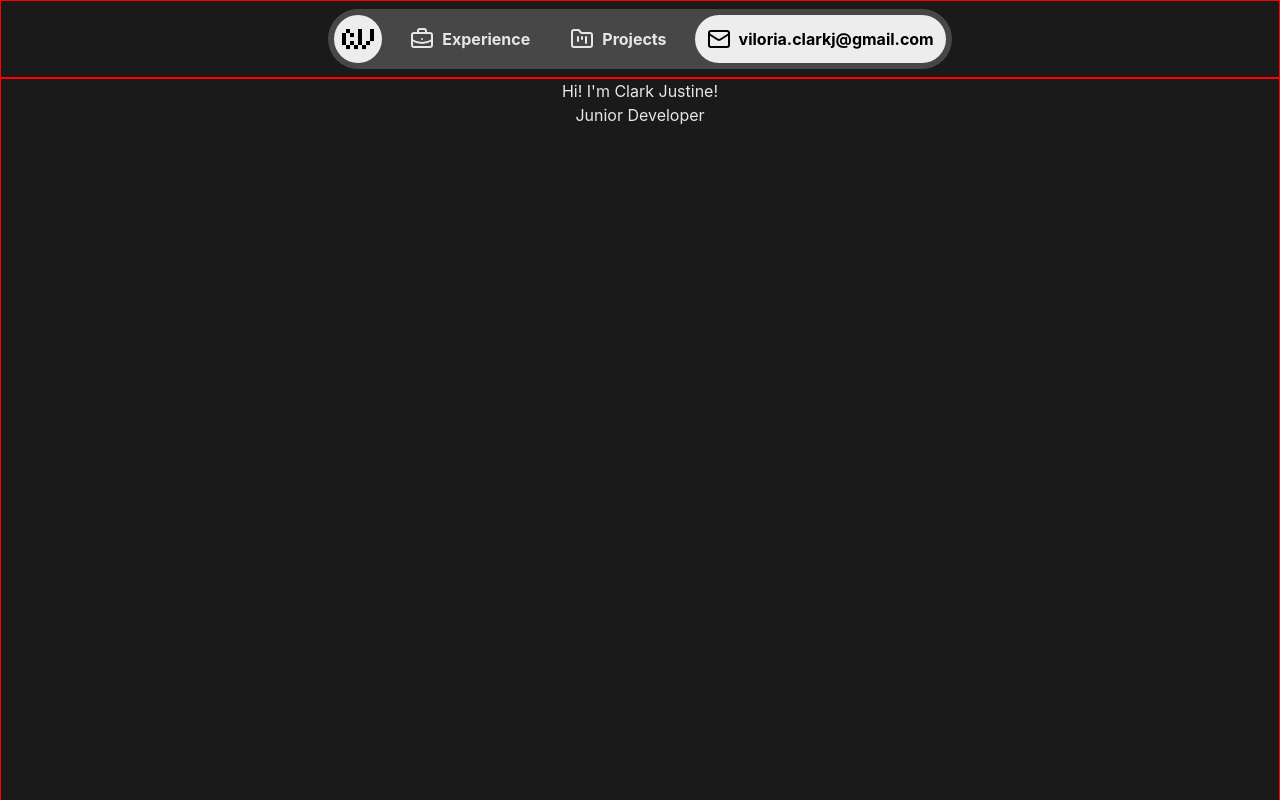
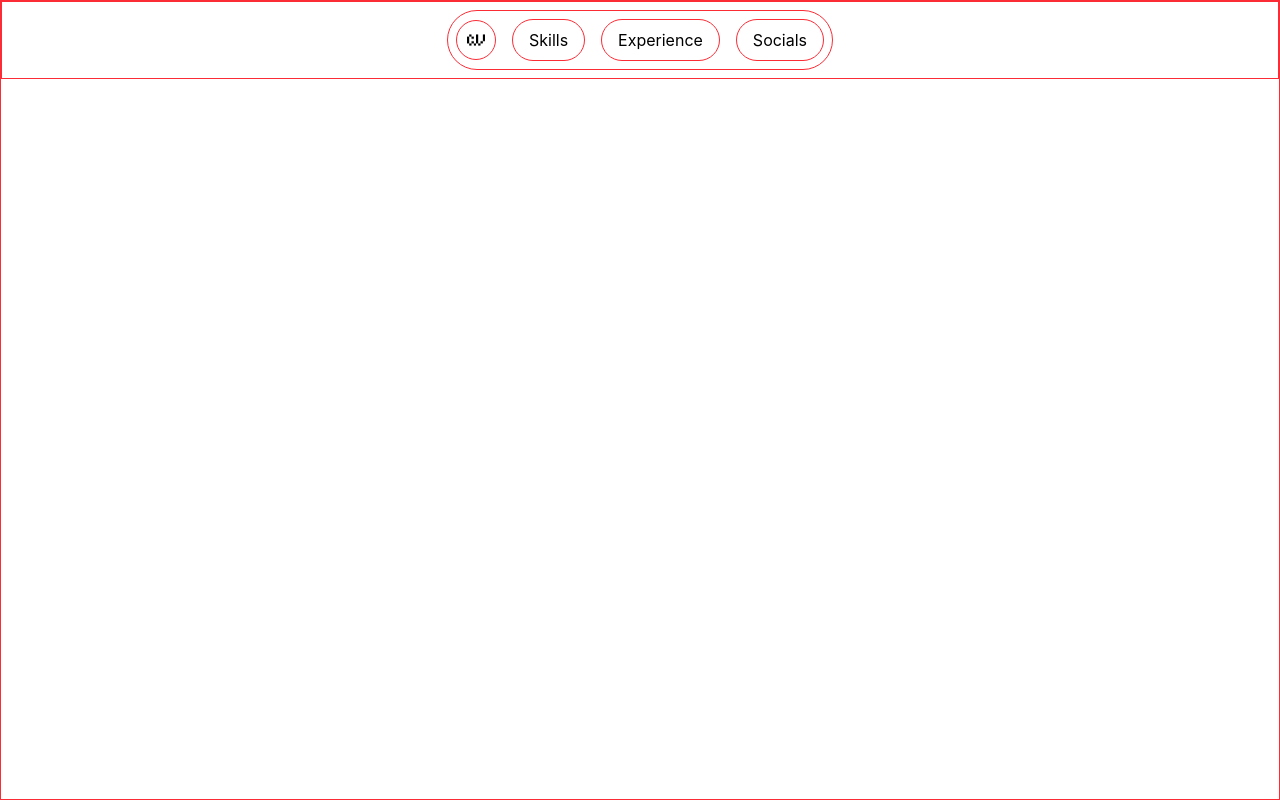
Before and after one commit to viloria-clarkjustine/my-portfolio, a React (Vite) app: page / in a window 1280 px wide. Shown: the top 800 px of the page. Built offline with nearby package versions, Linux system fonts and the light colour scheme.

Commit message:
initially created the structure of the Navbar

```diff
--- a/index.html
+++ b/index.html
@@ -1,16 +1,27 @@
 <!doctype html>
-<html lang="en">
+<html lang="en" class="scroll-smooth">
     <head>
         <meta charset="UTF-8" />
         <link
             rel="icon"
-            type="image/svg+xml"
-            href="src/assets/pattern_square_white.png"
+            type="image/png"
+            href="/src/assets/cjv_logo_white.png"
         />
         <meta name="viewport" content="width=device-width, initial-scale=1.0" />
-        <title>Viloria | Junior Developer</title>
+        <meta
+            name="description"
+            content="Personal portfolio of Clark Justine Viloria - Junior Full-Stack Developer building modern, responsive, and performant web applications."
+        />
+        <title>Clark Justine Viloria | Junior Software Developer</title>
+        <!-- Fonts -->
+        <link rel="preconnect" href="https://fonts.googleapis.com" />
+        <link rel="preconnect" href="https://fonts.gstatic.com" crossorigin />
+        <link
+            href="https://fonts.googleapis.com/css2?family=Fira+Code:wght@400;500;600&family=Plus+Jakarta+Sans:wght@300;400;500;600;700;800&display=swap"
+            rel="stylesheet"
+        />
     </head>
-    <body>
+    <body class="min-h-screen">
         <div id="root"></div>
         <script type="module" src="/src/main.jsx"></script>
     </body>
--- a/package.json
+++ b/package.json
@@ -11,12 +11,8 @@
   },
   "dependencies": {
     "@tailwindcss/vite": "^4.3.3",
-    "dom": "^0.0.3",
-    "lucide-react": "^1.34.0",
     "react": "^19.2.8",
     "react-dom": "^19.2.8",
-    "react-icons": "^5.7.0",
-    "react-router": "^8.3.0",
     "tailwindcss": "^4.3.3"
   },
   "devDependencies": {
--- a/src/App.jsx
+++ b/src/App.jsx
@@ -1,27 +1,9 @@
-import { BrowserRouter, Routes, Route } from "react-router";
 import Navbar from "./components/Navbar";
-import Hero from "./components/Hero";
-import Experience from "./components/Experience";
-import Projects from "./components/Projects";
 
 export default function App() {
   return (
-    <BrowserRouter>
+    <div className="min-h-screen border border-red-500">
       <Navbar />
-      <main>
-        <Routes>
-          <Route
-            path="/"
-            element={
-              <>
-                <Hero id="home" />
-                <Experience id="experience" />
-                <Projects id="projects" />
-              </>
-            }
-          />
-        </Routes>
-      </main>
-    </BrowserRouter>
+    </div>
   );
 }
--- a/src/components/Experience.jsx
+++ /dev/null
@@ -1,7 +0,0 @@
-export default function Experience() {
-  return (
-    <section id="experience" className="debug">
-      <h1>EXPERIENCE</h1>
-    </section>
-  );
-}
--- a/src/components/Hero.jsx
+++ /dev/null
@@ -1,9 +0,0 @@
-export default function Hero() {
-  return (
-    <section id="home" className="debug ">
-      <img src="" alt="" />
-      <h1>Hi! I'm Clark Justine!</h1>
-      <h2>Junior Developer</h2>
-    </section>
-  );
-}
--- a/src/components/Navbar.jsx
+++ b/src/components/Navbar.jsx
@@ -1,114 +1,47 @@
+import logo from "../assets/pattern_square.png";
+
 export default function Navbar() {
-  const handleNavigation = (e) => {
-    setTimeout(() => {
-      window.history.replaceState(null, null, window.location.pathname);
-    }, 0);
-  };
-
   return (
-    <nav className="sticky top-0 debug flex justify-center items-center py-2">
-      <div className="flex justify-center items-center rounded-full p-1.5 gap-4 bg-card/20">
+    <nav className="flex items-center justify-center border border-red-500 p-2">
+      <ul className="flex items-center gap-4 border border-red-500 p-2 rounded-full">
+        <li>
           <a
             href="#home"
-          className="flex justify-center items-center rounded-full text-black p-2 bg-brand bg-card/90"
-          onClick={handleNavigation}
             aria-label="Home"
+            className="flex items-center justify-center w-10 h-10 border border-red-500 rounded-full"
           >
-          <svg
-            className="w-8 h-8"
-            xmlns="http://www.w3.org/2000/svg"
-            viewBox="0 0 512 320"
+            <img
+              src={logo}
+              alt="Site Logo"
+              className="w-6 h-6 object-contain"
+            />
+          </a>
+        </li>
+        <li>
+          <a
+            href="#skills"
+            className="inline-flex items-center justify-center border border-red-500 px-4 py-2 rounded-full"
           >
-            <rect x="0" y="64" width="64" height="65" fill="currentColor" />
-            <rect x="0" y="128" width="64" height="65" fill="currentColor" />
-            <rect x="0" y="192" width="64" height="65" fill="currentColor" />
-            <rect x="64" y="0" width="64" height="65" fill="currentColor" />
-            <rect x="64" y="256" width="64" height="65" fill="currentColor" />
-            <rect x="128" y="64" width="64" height="65" fill="currentColor" />
-            <rect x="128" y="192" width="64" height="65" fill="currentColor" />
-            <rect x="192" y="256" width="64" height="65" fill="currentColor" />
-            <rect x="256" y="0" width="64" height="65" fill="currentColor" />
-            <rect x="256" y="64" width="64" height="65" fill="currentColor" />
-            <rect x="256" y="128" width="64" height="65" fill="currentColor" />
-            <rect x="256" y="192" width="64" height="65" fill="currentColor" />
-            <rect x="320" y="256" width="64" height="65" fill="currentColor" />
-            <rect x="384" y="192" width="64" height="65" fill="currentColor" />
-            <rect x="448" y="0" width="64" height="65" fill="currentColor" />
-            <rect x="448" y="64" width="64" height="65" fill="currentColor" />
-            <rect x="448" y="128" width="64" height="65" fill="currentColor" />
-          </svg>
+            Skills
           </a>
+        </li>
+        <li>
           <a
             href="#experience"
-          className="flex items-center p-3 rounded-full hover:bg-card/50 hover:text-black transition font-bold gap-2"
-          onClick={handleNavigation}
+            className="inline-flex items-center justify-center border border-red-500 px-4 py-2 rounded-full"
           >
-          <svg
-            xmlns="http://www.w3.org/2000/svg"
-            width="24"
-            height="24"
-            viewBox="0 0 24 24"
-            fill="none"
-            stroke="currentColor"
-            stroke-width="2"
-            stroke-linecap="round"
-            stroke-linejoin="round"
-            class="lucide lucide-briefcase-business-icon lucide-briefcase-business"
-          >
-            <path d="M12 12h.01" />
-            <path d="M16 6V4a2 2 0 0 0-2-2h-4a2 2 0 0 0-2 2v2" />
-            <path d="M22 13a18.15 18.15 0 0 1-20 0" />
-            <rect width="20" height="14" x="2" y="6" rx="2" />
-          </svg>
             Experience
           </a>
+        </li>
+        <li>
           <a
-          href="#projects"
-          className="flex items-center p-3 rounded-full hover:bg-card/50 hover:text-black transition font-bold gap-2"
-          onClick={handleNavigation}
+            href="#socials"
+            className="inline-flex items-center justify-center border border-red-500 px-4 py-2 rounded-full"
           >
-          <svg
-            xmlns="http://www.w3.org/2000/svg"
-            width="24"
-            height="24"
-            viewBox="0 0 24 24"
-            fill="none"
-            stroke="currentColor"
-            stroke-width="2"
-            stroke-linecap="round"
-            stroke-linejoin="round"
-            class="lucide lucide-folder-kanban-icon lucide-folder-kanban"
-          >
-            <path d="M4 20h16a2 2 0 0 0 2-2V8a2 2 0 0 0-2-2h-7.93a2 2 0 0 1-1.66-.9l-.82-1.2A2 2 0 0 0 7.93 3H4a2 2 0 0 0-2 2v13c0 1.1.9 2 2 2Z" />
-            <path d="M8 10v4" />
-            <path d="M12 10v2" />
-            <path d="M16 10v6" />
-          </svg>
-          Projects
+            Socials
           </a>
-        <a
-          href=""
-          className="flex items-center p-3 rounded-full bg-card/90 text-black font-bold gap-2"
-          onClick={handleNavigation}
-        >
-          <svg
-            xmlns="http://www.w3.org/2000/svg"
-            width="24"
-            height="24"
-            viewBox="0 0 24 24"
-            fill="none"
-            stroke="currentColor"
-            stroke-width="2"
-            stroke-linecap="round"
-            stroke-linejoin="round"
-            class="lucide lucide-mail-icon lucide-mail"
-          >
-            <path d="m22 7-8.991 5.727a2 2 0 0 1-2.009 0L2 7" />
-            <rect x="2" y="4" width="20" height="16" rx="2" />
-          </svg>
-          viloria.clarkj@gmail.com
-        </a>
-      </div>
+        </li>
+      </ul>
     </nav>
   );
 }
--- a/src/components/Projects.jsx
+++ /dev/null
@@ -1,10 +0,0 @@
-export default function Projects() {
-  return (
-    <section
-      id="projects"
-      className="debug"
-    >
-      PROJECTS
-    </section>
-  );
-}
--- a/src/index.css
+++ b/src/index.css
@@ -1,26 +1 @@
 @import "tailwindcss";
-
-:root {
-    --brand-hsl-raw: 0 0% %;
-}
-
-@theme {
-    --color-background: hsl(0, 0%, 10%);
-    --color-text: hsl(0, 0%, 90%);
-    --color-card: hsl(0, 0%, 100%);
-}
-
-.debug {
-    border: 1px red solid;
-}
-
-@layer base {
-    body {
-        background-color: var(--color-background);
-        color: var(--color-text);
-    }
-
-    section {
-        @apply flex items-center flex-col h-dvh scroll-mt-19.5;
-    }
-}
```
Also changed, not shown: 2 other files (tests, documents, lock files or other folders). Lines whose indentation alone changed are shown as unchanged.
